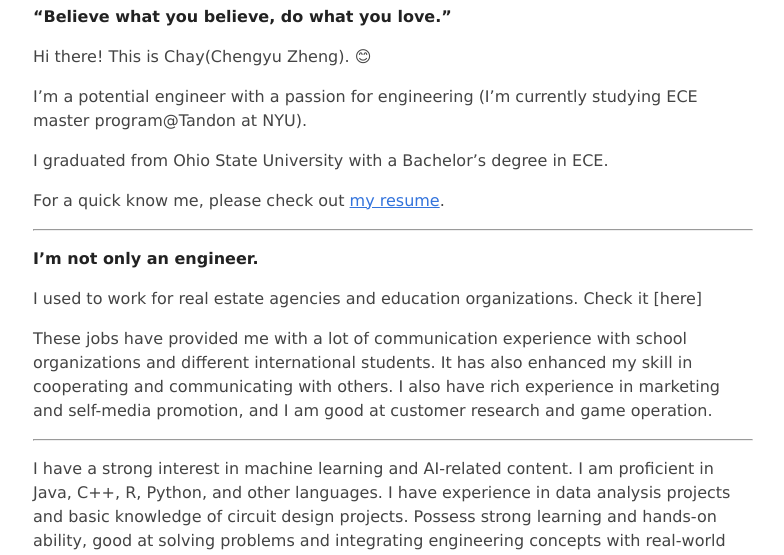
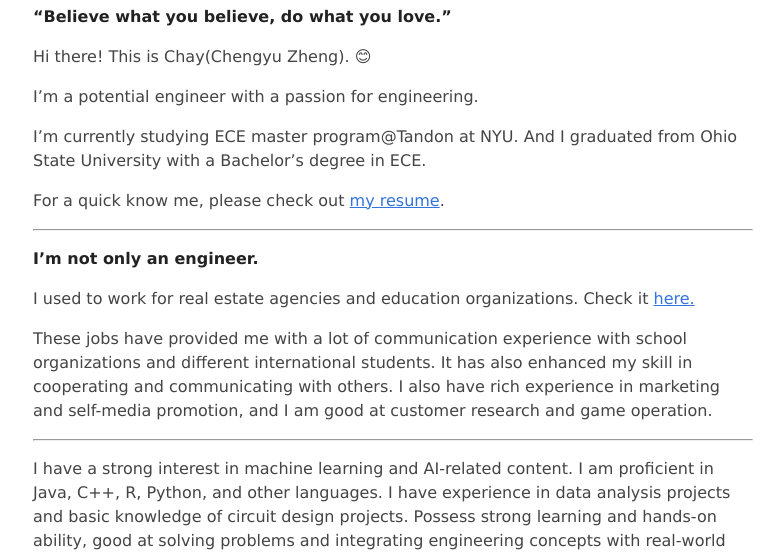
Before and after one commit to ChayLvcode/ChayLvcode.github.io, a plain HTML site: page index.html in a window 1280 px wide. Shown: the part 242-797 px from the top of the page, without its empty margins (247-1031 px from the left). Drawn offline with Linux system fonts and the light colour scheme.

Commit message:
...(修改的信息)

```diff
--- a/index.html
+++ b/index.html
@@ -230,20 +230,20 @@
 <h1 id="welcome-to-chays-website">Welcome to Chay&rsquo;s Website</h1>
 <p><strong>“Believe what you believe, do what you love.”</strong></p>
 <p>Hi there! This is Chay(Chengyu Zheng). 😊</p>
-<p>I&rsquo;m a potential engineer with a passion for engineering (I&rsquo;m currently studying ECE master program@Tandon at NYU).</p>
-<p>I graduated from Ohio State University with a Bachelor&rsquo;s degree in ECE.</p>
+<p>I&rsquo;m a potential engineer with a passion for engineering.</p>
+<p>I&rsquo;m currently studying ECE master program@Tandon at NYU. And I graduated from Ohio State University with a Bachelor&rsquo;s degree in ECE.</p>
 <p>For a quick know me, please check out <a href="https://docs.google.com/document/d/1O1ox5SE_S_ZCa0saZuhzrINbCXPcanYv5L6o06asxhE/edit#heading=h.bkdytgbyd62u"> my resume</a>.</p>
 <hr>
 <p><strong>I&rsquo;m not only an engineer.</strong></p>
 <p>I used to work for real estate agencies and education organizations.
-Check it [here]</p>
+Check it <a href="https://chaylvcode.github.io/experience/">here.</a></p>
 <p>These jobs have provided me with a lot of communication experience with school organizations and different international students. It has also enhanced my skill in cooperating and communicating with others. I also have rich experience in marketing and self-media promotion, and I am good at customer research and game operation.</p>
 <hr>
 <p>I have a strong interest in machine learning and AI-related content. I am proficient in Java, C++, R, Python, and other languages. I have experience in data analysis projects and basic knowledge of circuit design projects. Possess strong learning and hands-on ability, good at solving problems and integrating engineering concepts with real-world problems.</p>
 <p><img src="/images/1aa9583b2090c168895102e9b515dad.jpg" alt="picture"></p>
 <hr>
 <p>I&rsquo;m not only an engineer. I used to work for real estate agencies and education organizations. These jobs have provided me with a lot of communication experience with school organizations and different international students. It has also enhanced my skill in cooperating and communicating with others. I also have rich experience in marketing and self-media promotion, and I am good at customer research and game operation.</p>
-<p>Start a business coversation to me 👉 <a href="cz2686@nyu.edu">here</a>.</p>
+<p>Start a business coversation to me 👉 <a href="mailto:chengyuz965@gmail.com">here</a>.</p>
 <p><strong>Looking for internship opportunities in spring 2024 and full-time opportunities in Autumn 2024.</strong></p>
 <p><a href="https://www.linkedin.com/in/chengyu-zheng-3000a0161/">Go to my linkedin here</a>.</p>
 <hr>
```
